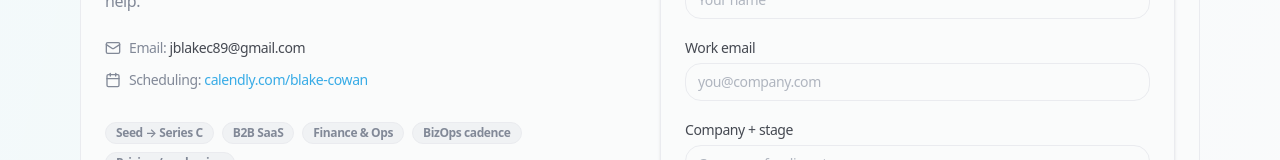
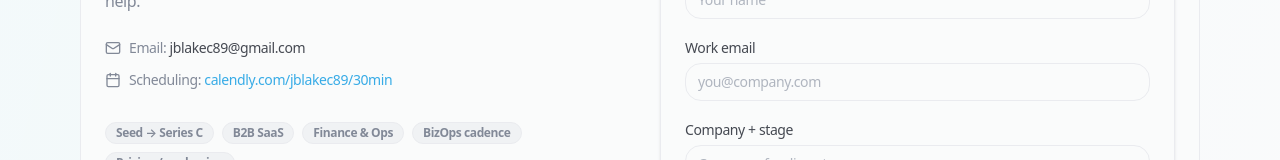
Before and after one commit to jblakec89-svg/jbc-advisory-site, a React (Vite) app: page / in a window 1280 px wide. Shown: the part 4156-4316 px from the top of the page. Built offline with nearby package versions, Linux system fonts and the light colour scheme.

Commit message:
Update banner/cropping and Calendly link

```diff
--- a/src/JBCAdvisorySite.tsx
+++ b/src/JBCAdvisorySite.tsx
@@ -164,7 +164,7 @@ function Hero() {
 
             <div className="mt-7 flex flex-col sm:flex-row gap-3">
               <Button asChild size="lg" className="rounded-2xl bg-foreground text-background hover:bg-foreground/90 shadow-sm">
-                <a href="https://calendly.com/blake-cowan" target="_blank" rel="noopener noreferrer">
+                <a href="https://calendly.com/jblakec89/30min" target="_blank" rel="noopener noreferrer">
                   Schedule a 30-min intro <Calendar className="ml-2 h-5 w-5" />
                 </a>
               </Button>
@@ -586,7 +586,7 @@ function About() {
                   <a href="#contact">Contact</a>
                 </Button>
                 <Button asChild className="rounded-2xl">
-                  <a href="https://calendly.com/blake-cowan" target="_blank" rel="noopener noreferrer">
+                  <a href="https://calendly.com/jblakec89/30min" target="_blank" rel="noopener noreferrer">
                     Book intro <ArrowRight className="ml-2 h-4 w-4" />
                   </a>
                 </Button>
@@ -682,12 +682,12 @@ function Contact() {
                 <span>
                   Scheduling:{" "}
                   <a
-                    href="https://calendly.com/blake-cowan"
+                    href="https://calendly.com/jblakec89/30min"
                     target="_blank"
                     rel="noopener noreferrer"
                     className="text-accent hover:text-accent/80 transition-colors"
                   >
-                    calendly.com/blake-cowan
+                    calendly.com/jblakec89/30min
                   </a>
                 </span>
               </div>
```
Also changed, not shown: 2 other files (tests, documents, lock files or other folders).
